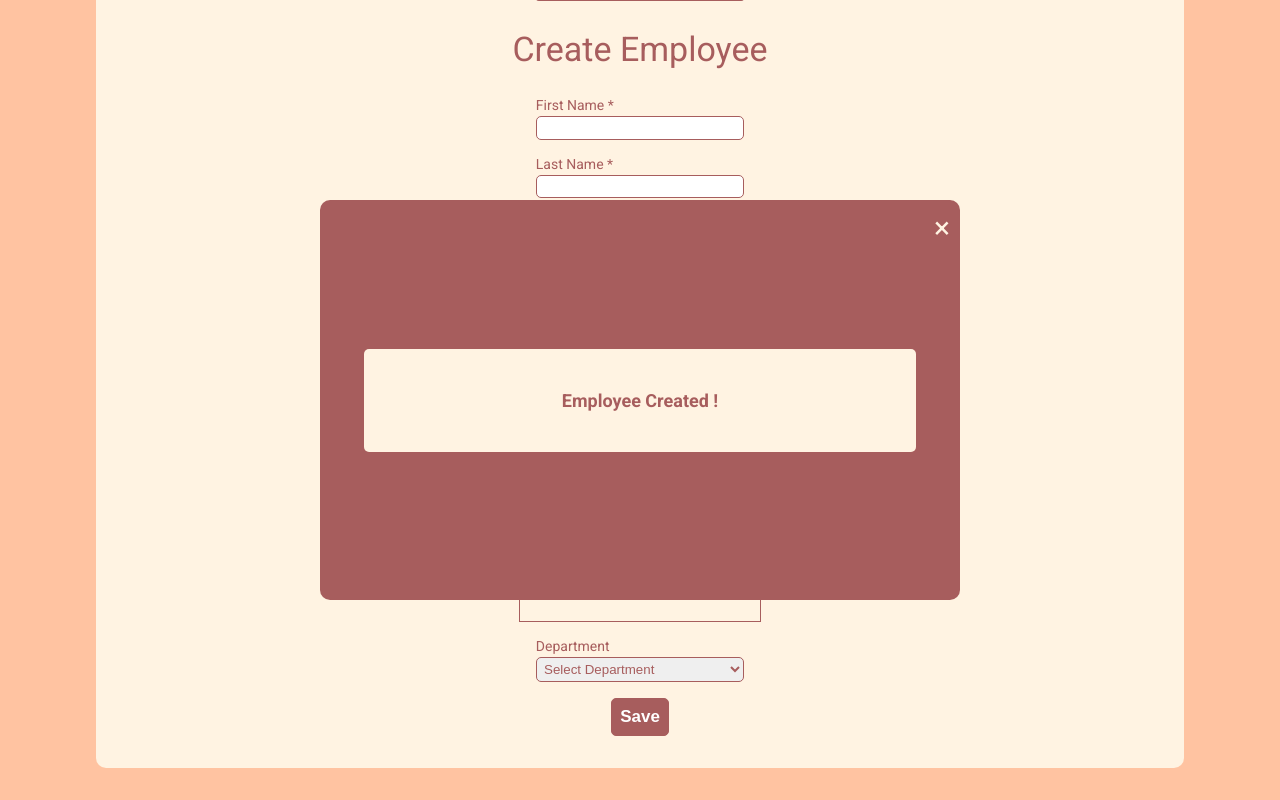
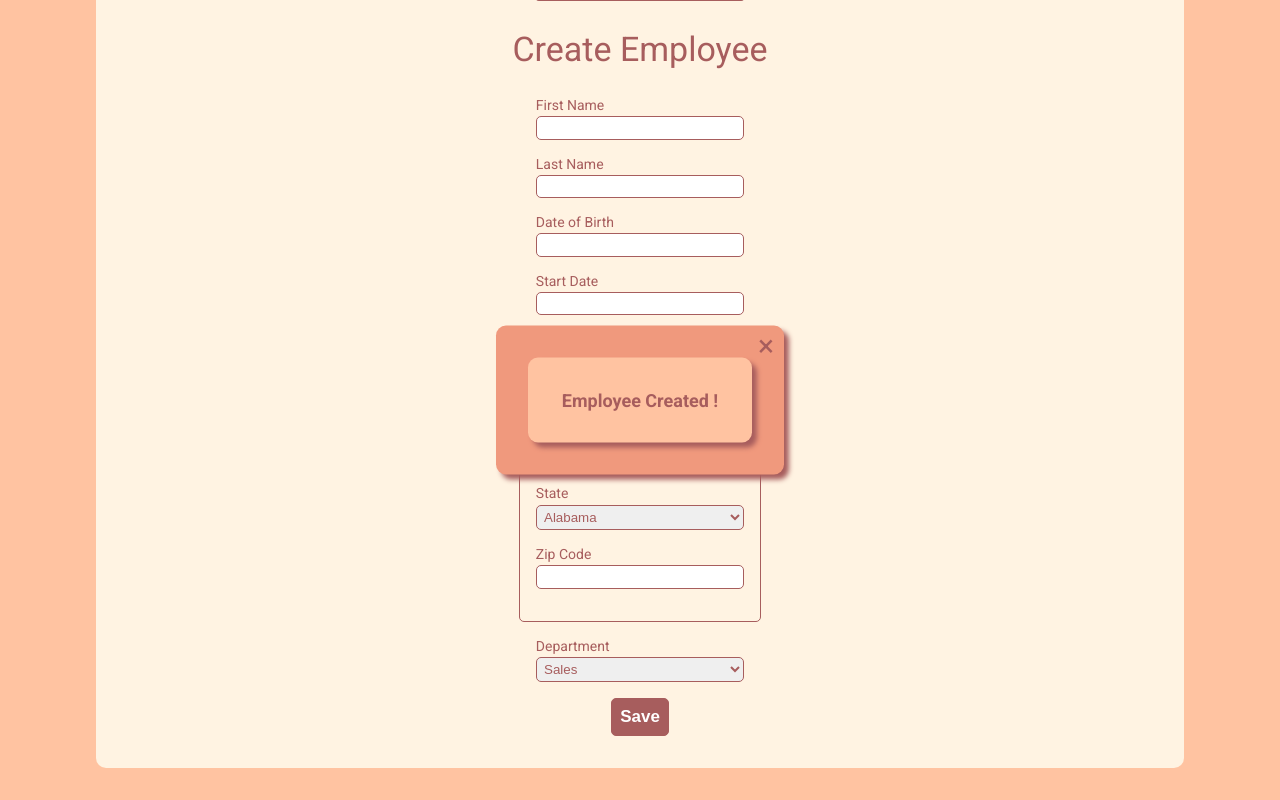
Before and after one commit to sopicard/hr_net_sp, a React (Vite) app: page / in a window 1280 px wide. Both pictures are taken after typing "Sample", "Sample", "Sample", "Sample", "Sample", "Sample" into the empty fields and a click on the button "Save". Shown: the part 202-1002 px from the top of the page. Built offline with nearby package versions, Linux system fonts and the light colour scheme.

Commit message:
add InputNumber component

```diff
--- /dev/null
+++ b/src/components/InputNumber.jsx
@@ -0,0 +1,14 @@
+const InputNumber = ({ label, name, value, onChange }) => {
+    const handleChange = (e) => {
+      onChange(name, e.target.value)
+    }
+
+    return (
+      <div className='form__input-wrapper'>
+        <label className='form__label'>{label}</label>
+        <input className='form__input' name={name} type="number" value={value} onChange={handleChange} />
+      </div>
+    )
+  }
+
+export default InputNumber
--- a/src/components/InputSelect.jsx
+++ b/src/components/InputSelect.jsx
@@ -30,7 +30,6 @@ const InputSelect = ({ label, name, value, onChange }) => {
     <div className='form__input-wrapper'>
       <label className='form__label' >{label}</label>
       <select className='form__select' name={name} value={value} onChange={handleChange}>
-        <option value=''>{`Select ${label}`}</option>
         {options}
       </select>
     </div>
--- a/src/components/Modal.jsx
+++ b/src/components/Modal.jsx
@@ -8,6 +8,7 @@ const Modal = ({ isOpen, onClose, message }) => {
         <p className="modal__message">{message}</p>
       </div>
     </div>
+
   )
 }
 
--- a/src/index.css
+++ b/src/index.css
@@ -49,7 +49,6 @@ main {
   justify-content: center;
   align-items: center;
   margin: auto;
-  z-index: 0;
 }
 
 .form__input-wrapper {
@@ -84,6 +83,7 @@ main {
   gap: 1rem;
   border-style: none;
   border: 1px solid #A75D5D;
+  border-radius: 5px;
   padding: 1rem 1rem 2rem 1rem;
 }
 
@@ -100,41 +100,42 @@ main {
   top: 50%;
   left: 50%;
   transform: translate(-50%, -50%);
-  background-color: #A75D5D;
-  width: 50%;
-  height: 50%;
   display: flex;
   justify-content: center;
   align-items: center;
   z-index: 1000;
-  border-radius: 10px;
+
 }
 
 .modal__content {
-  background-color: #FFF3E2;
-  padding: 20px;
-  border-radius: 5px;
-  width: 80%;
-  max-width: 600px;
+  padding: 2rem;
+  width: 14rem;
+  background-color: #F0997D;
+  border-radius: 10px;
+  box-shadow: 5px 5px 5px 0px #A75D5D;
 }
 
 .modal__close {
   position: absolute;
-  top: 10px;
+  top: 2px;
   right: 10px;
   cursor: pointer;
   font-size: 30px;
-  color: #FFF3E2;
+  color: #A75D5D;
 }
 
 .modal__close:hover {
-  color: #F0997D;
+  color: #FFC3A1;
 }
 
 .modal__message {
   font-size: 18px;
   font-weight: bold;
-  line-height: 1.5;
+  margin: 0;
+  border-radius: 10px;
+  padding: 2rem;
+  background-color: #FFC3A1;
+  box-shadow: 5px 5px 5px 0px #A75D5D;
 }
 
 /* StaffList */
--- a/src/pages/Home.jsx
+++ b/src/pages/Home.jsx
@@ -1,6 +1,7 @@
 import InputText from '../components/InputText'
 import InputDate from '../components/InputDate'
 import InputSelect from '../components/InputSelect'
+import InputNumber from '../components/InputNumber'
 import Modal from '../components/Modal'
 import { useAppContext } from '../contexts/AppContext'
 import { useNavigate } from 'react-router-dom'
@@ -26,17 +27,6 @@ const Home = () => {
   // Mise à jour des données dans le contexte et sauvegarde dans le localStorage
   const handleSubmit = (e) => {
     e.preventDefault()
-    // Vérifie si les champs firstName et lastName sont remplis
-    if (!formState.firstName || !formState.lastName) {
-      alert('Please enter both first name and last name.');
-      return
-    }
-    // Vérifie si le code postal ne contient que des chiffres après le filtrage
-    if (formState.zipCode && !/^\d+$/.test(formState.zipCode)) {
-      alert('Please enter a valid zip code containing only numbers.')
-      // Arrête la soumission du formulaire si le code postal n'est pas valide
-      return
-    }
 
     const existingData = JSON.parse(localStorage.getItem('employeesData')) || []
     const updatedData = [...existingData, formState]
@@ -59,17 +49,21 @@ const Home = () => {
         <h2 className='subTitle'>Create Employee</h2>
         <form className='form' onSubmit={handleSubmit}>
           <InputText
-            label='First Name *'
+            label='First Name'
             name='firstName'
             value={formState.firstName || ''}
             onChange={(fieldName, value) => handleChange(fieldName, value)}
+
           />
+
           <InputText
-            label='Last Name *'
+            label='Last Name'
             name='lastName'
             value={formState.lastName || ''}
             onChange={(fieldName, value) => handleChange(fieldName, value)}
+
           />
+
           <InputDate
             label='Date of Birth'
             name='dateOfBirth'
@@ -102,12 +96,14 @@ const Home = () => {
               value={formState.state || ''}
               onChange={(fieldName, value) => handleChange(fieldName, value)}
             />
-            <InputText
+            <InputNumber
               label='Zip Code'
               name='zipCode'
               value={formState.zipCode || ''}
               onChange={(fieldName, value) => handleChange(fieldName, value)}
+
             />
+
           </fieldset>
             <InputSelect
               label='Department'
```
